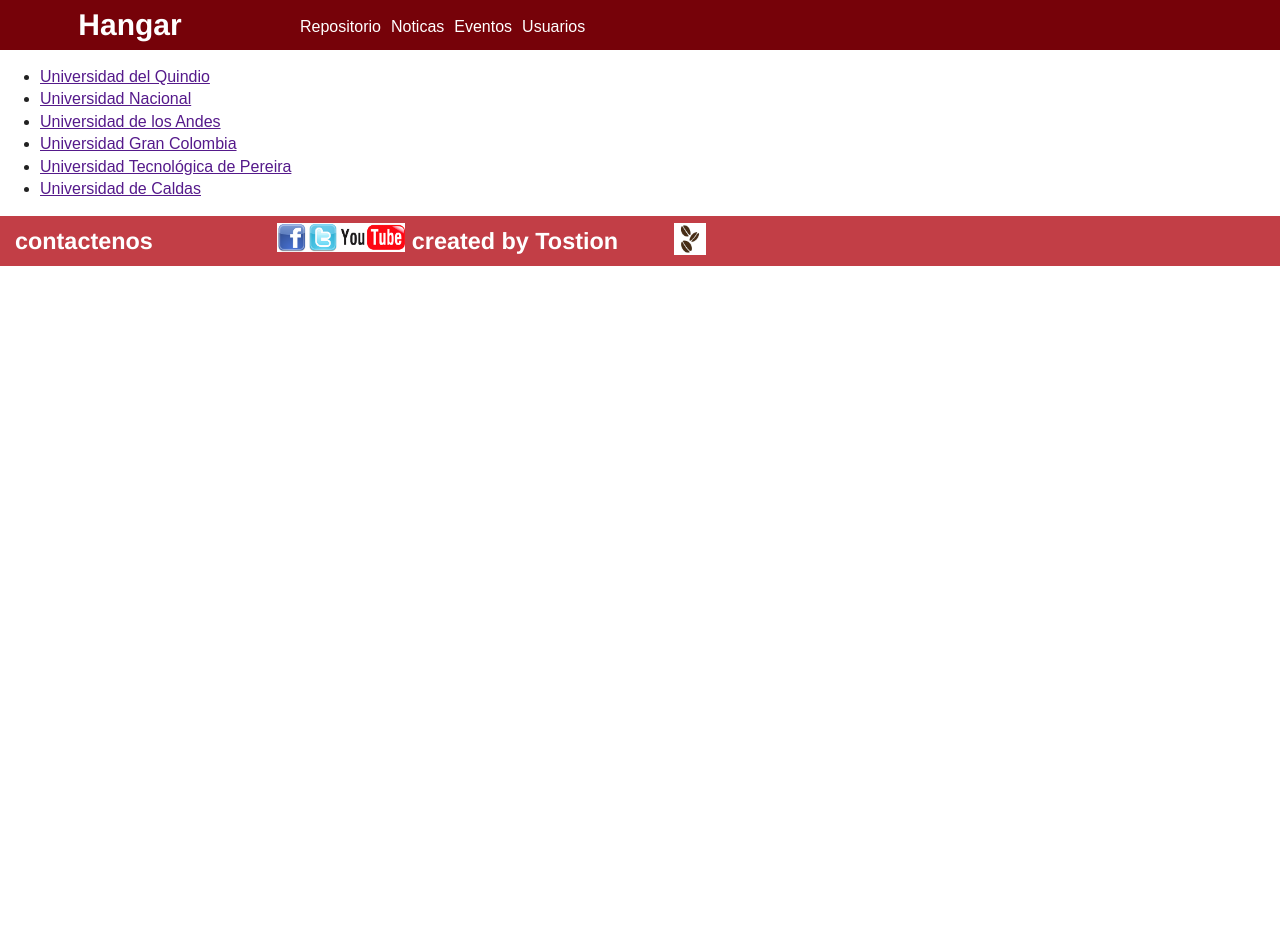
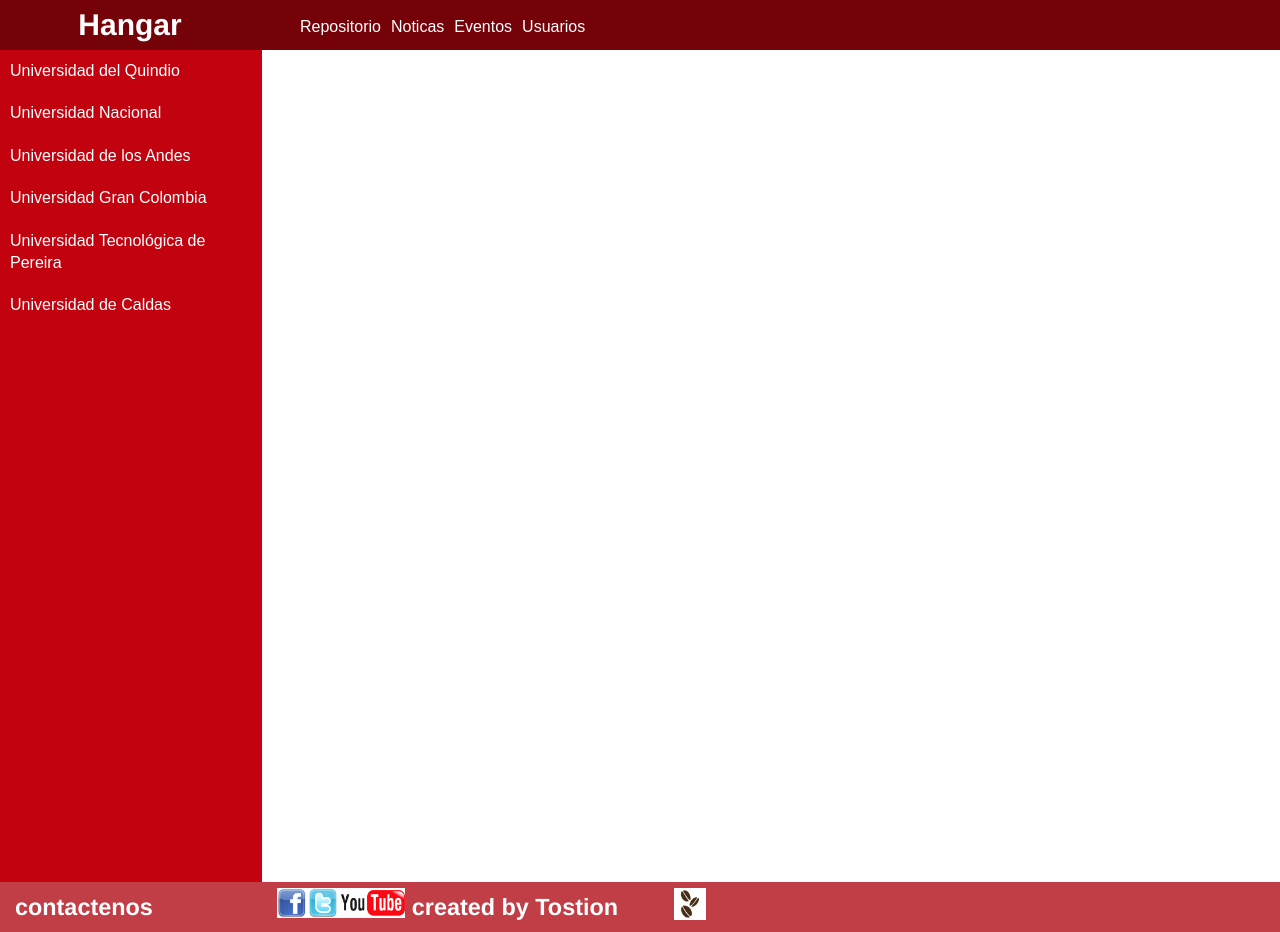
Before and after one commit to marcelo06/hangar, a PHP site: page / in a window 1280 px wide. Before the commit the page ends 266 px from the top, so only its background shows below. Run offline with PHP 8.4, Linux system fonts and the light colour scheme.

Commit message:
subiendo css de la pagina princial

```diff
--- a/css/main.css
+++ b/css/main.css
@@ -206,6 +206,46 @@ footer div h3{
 
 }
 
+aside{
+  width: 230px;
+  background: #C2030F;
+  position: relative;
+  top: 0px;
+  padding: 16px;
+  height: 800px;
+}
+
+#seleccion-u{
+    width: 302px;
+    position: relative;
+    right: 56px;
+    bottom: 32px;
+
+}
+
+#lista-u{
+    list-style:  none;
+    -webkit-margin-before: 1em;
+  -webkit-margin-after: 1em;
+  -webkit-margin-start: 0px;
+  -webkit-margin-end: 0px;
+  -webkit-padding-start: 40px;
+}
+
+#lista-u li{
+    padding: 10px;
+}
+#lista-u li:hover{
+    background: #8D2D32;
+
+}
+
+#lista-u li a{
+    text-decoration: none;
+    color: white;
+
+}
+
 
 
 
```
